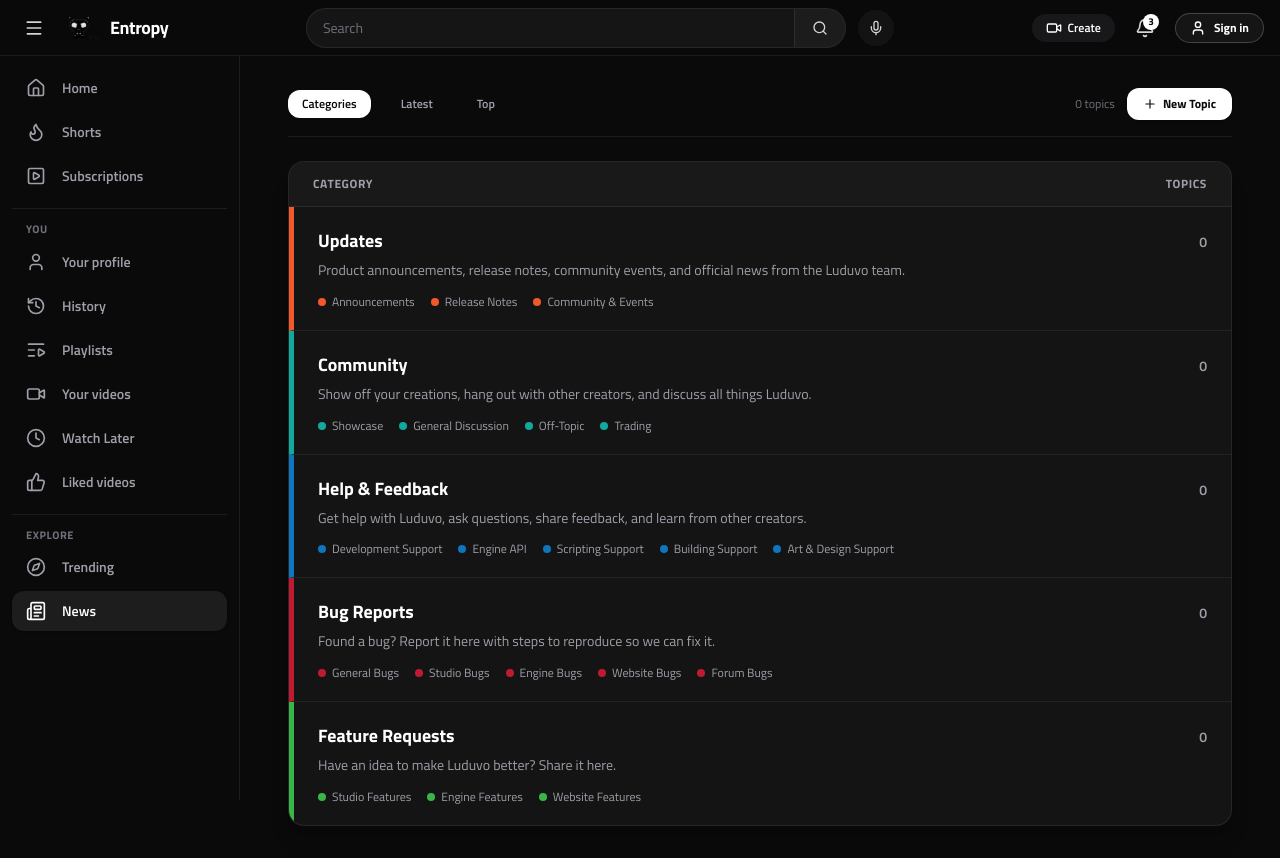
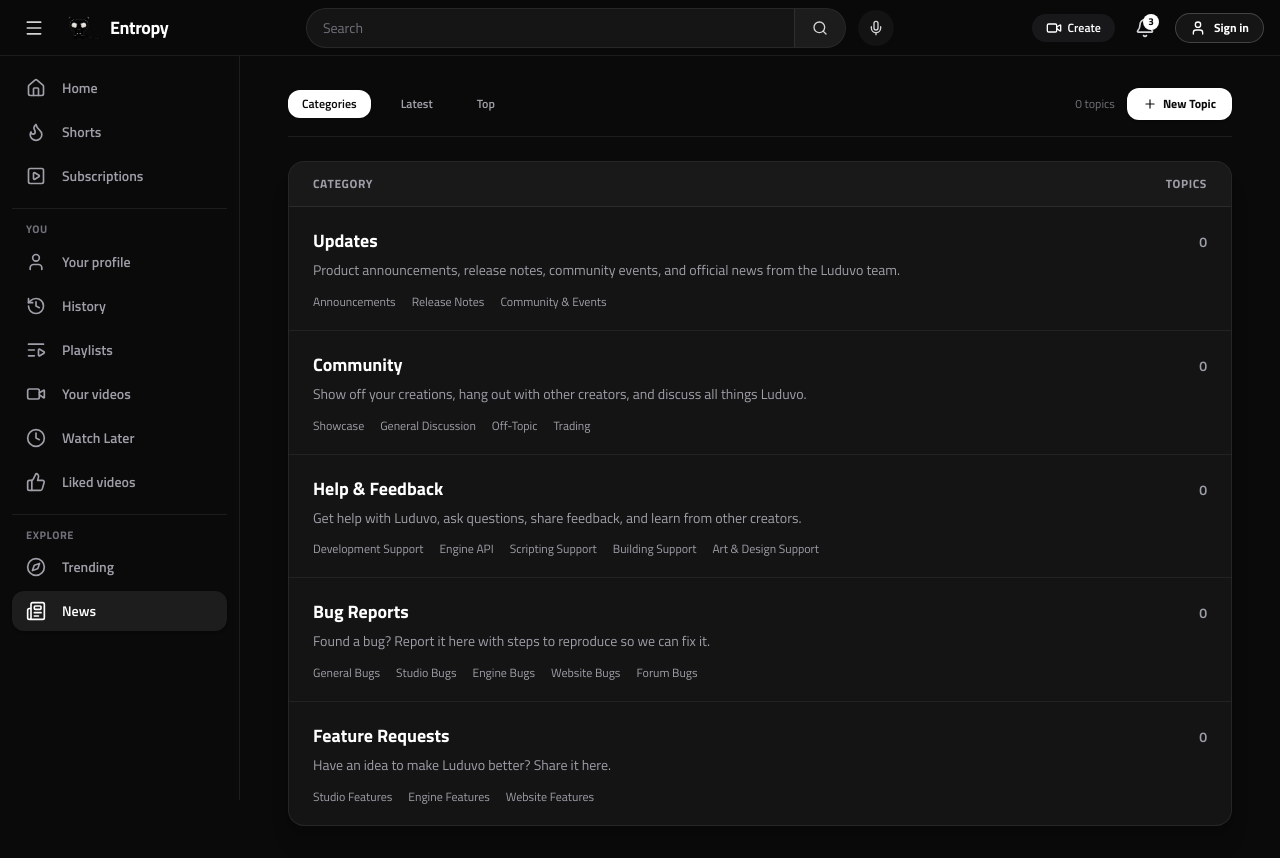
Before and after one commit to Pwooooo/..., a Next.js app: page /news in a window 1280 px wide. Built offline with nearby package versions, Linux system fonts and the light colour scheme.

Commit message:
style(news): remove subcategory colored dots and left colored border stripes for uniform styling

```diff
--- a/src/app/news/page.tsx
+++ b/src/app/news/page.tsx
@@ -802,8 +802,7 @@ export default function GlobalNewsPage() {
                           setActiveCategory(cat.name);
                           setActiveSubcategory(null);
                         }}
-                        className="grid grid-cols-12 px-6 py-5 hover:bg-white/[0.03] transition-colors cursor-pointer group items-start border-l-[5px]"
-                        style={{ borderLeftColor: cat.color }}
+                        className="grid grid-cols-12 px-6 py-5 hover:bg-white/[0.03] transition-colors cursor-pointer group items-start"
                       >
                         <div className="col-span-9 sm:col-span-10 pr-4">
                           <h3 className="text-base sm:text-lg font-bold text-white group-hover:text-zinc-200 transition-colors">
@@ -823,13 +822,9 @@ export default function GlobalNewsPage() {
                                   setActiveCategory(cat.name);
                                   setActiveSubcategory(sub);
                                 }}
-                                className="inline-flex items-center gap-1.5 text-xs text-zinc-400 hover:text-white transition-colors cursor-pointer"
+                                className="text-xs text-zinc-400 hover:text-white hover:underline transition-colors cursor-pointer"
                               >
-                                <span
-                                  className="w-2 h-2 rounded-sm flex-shrink-0"
-                                  style={{ backgroundColor: cat.color }}
-                                />
-                                <span>{sub}</span>
+                                {sub}
                               </button>
                             ))}
                           </div>
@@ -849,10 +844,7 @@ export default function GlobalNewsPage() {
               /* Topic Feed View (Category focused, Latest, or Top) */
               <div className="space-y-6">
                 {activeCategory && selectedCategoryObj && (
-                  <div
-                    className="rounded-2xl bg-[#141414] border border-white/[0.08] p-6 shadow-xl border-l-[5px]"
-                    style={{ borderLeftColor: selectedCategoryObj.color }}
-                  >
+                  <div className="rounded-2xl bg-[#141414] border border-white/[0.08] p-6 shadow-xl">
                     <div className="flex flex-col sm:flex-row sm:items-center justify-between gap-3">
                       <div>
                         <h2 className="text-xl font-bold text-white tracking-tight flex items-center gap-2">
@@ -885,17 +877,13 @@ export default function GlobalNewsPage() {
                           key={sub}
                           type="button"
                           onClick={() => setActiveSubcategory(sub)}
-                          className={`inline-flex items-center gap-1.5 px-3 py-1 rounded-lg text-xs font-semibold transition-colors cursor-pointer ${
+                          className={`px-3 py-1 rounded-lg text-xs font-semibold transition-colors cursor-pointer ${
                             activeSubcategory === sub
                               ? "bg-white text-black font-bold shadow-sm"
                               : "bg-[#0a0a0a] text-zinc-400 hover:text-white border border-white/[0.08]"
                           }`}
                         >
-                          <span
-                            className="w-2 h-2 rounded-sm"
-                            style={{ backgroundColor: selectedCategoryObj.color }}
-                          />
-                          <span>{sub}</span>
+                          {sub}
                         </button>
                       ))}
                     </div>
```
